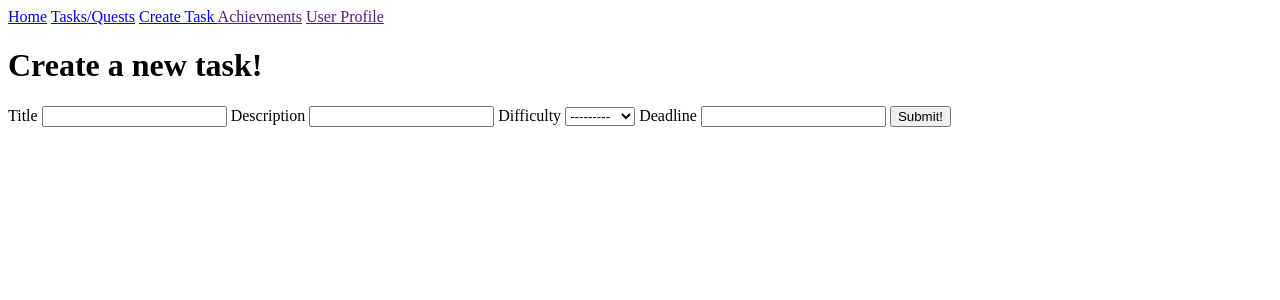
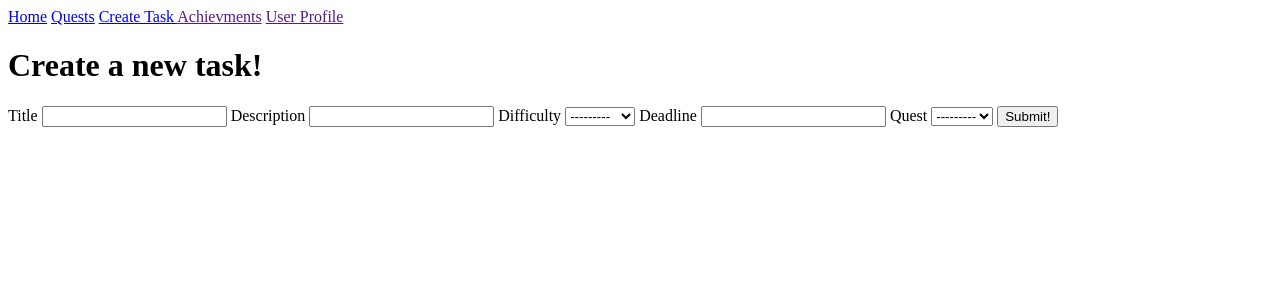
Before and after one commit to MousaArikat/TaskFlow, a Django app: page /create in a window 1280 px wide. Shown: the top 300 px of the page. Run offline with Django 5.2, Linux system fonts and the light colour scheme; data that the repository does not hold is empty.

Commit message:
Feat: added some of the files for the quest, also changed the name from project to quests

```diff
--- a/main_app/forms.py
+++ b/main_app/forms.py
@@ -1,8 +1,14 @@
 from django import forms
-from .models import Task
+from .models import Task, Quest
 
 
 class TaskForm(forms.ModelForm):
     class Meta:
         model = Task
-        fields = ['task_id','title','description','category','difficulty', 'deadline']
+        fields = ['task_id','title','description','difficulty', 'deadline', 'quest']
+
+
+class QuestForm(forms.ModelForm):
+    class Meta:
+        model = Quest
+        fields = ['quest_id', 'title', 'description', 'category']
--- a/main_app/models.py
+++ b/main_app/models.py
@@ -19,8 +19,8 @@ difficulties = [
 
 # Create your models here.
 
-class Project(models.Model):
-    project_id = models.BigAutoField(primary_key = True)
+class Quest(models.Model):
+    quest_id = models.BigAutoField(primary_key = True)
     title = models.CharField(max_length = 50)
     description = models.CharField(max_length = 150)
     category = models.CharField(max_length = 40,
@@ -41,7 +41,7 @@ class Task(models.Model):
     is_completed = models.BooleanField(default = False)
     date_created = models.DateTimeField(null = True)
     deadline = models.DateTimeField()
-    project = models.ForeignKey(Project, on_delete=models.CASCADE)
+    quest = models.ForeignKey(Quest, on_delete=models.CASCADE)
 
     def __str__(self):
         return self.title
--- a/main_app/templates/base.html
+++ b/main_app/templates/base.html
@@ -9,7 +9,7 @@
 <body>
     <div>
         <a href ={% url "home_page" %}>Home</a>
-        <a href ={% url "task_list" %}>Tasks/Quests</a>
+        <a href ={% url "quest_list" %}>Quests</a>
         <a href = {% url "create_task" %}>Create Task </a>
         <a href ="">Achievments</a>
         <a href ="">User Profile</a>
--- a/main_app/urls.py
+++ b/main_app/urls.py
@@ -9,4 +9,5 @@ urlpatterns = [
     path('tasks/<int:id>', views.task_details_view.as_view(), name = "view_task"),
     path('tasks/<int:id>/delete', views.task_delete_view.as_view(), name = "delete_task"),
     path('tasks/<int:id>/update', views.update_task, name = 'update_task'),
+    path('quests/view', views.list_quests, name = "quest_list")
 ]
--- a/main_app/views.py
+++ b/main_app/views.py
@@ -1,7 +1,7 @@
 from django.shortcuts import render, redirect
 from .forms import TaskForm
 from django.urls import reverse, reverse_lazy
-from .models import Task
+from .models import Task, Quest
 from django.views.generic import DetailView, DeleteView, UpdateView
 
 
@@ -10,10 +10,13 @@ from django.views.generic import DetailView, DeleteView, UpdateView
 def home_page(request):
     return render(request, 'main_app/homepage.html')
 
+def list_quests(request):
+    quest_list = Quest.objects.all()
+    return render(request, 'main_app/quest-list.html', {'quest_list' : quest_list})
 
 def list_tasks(request):
-    tasks_list = Task.objects.all()
-    return render(request, 'main_app/task-list.html', {'tasks_list': tasks_list})
+    task_list = Task.objects.all()
+    return render(request, 'main_app/task-list.html', {'tasks_list': task_list})
 
 
 def create_task(request):
```
Also changed, not shown: main_app/templates/main_app/create-quest.html (added, +15 -0 lines), main_app/templates/main_app/quest-list.html (added, +13 -0 lines), main_app/migrations/0004_project_remove_task_category_task_project.py (added), main_app/migrations/0005_rename_project_quest_rename_project_task_quest.py (added), main_app/migrations/0006_rename_project_id_quest_quest_id.py (added).
